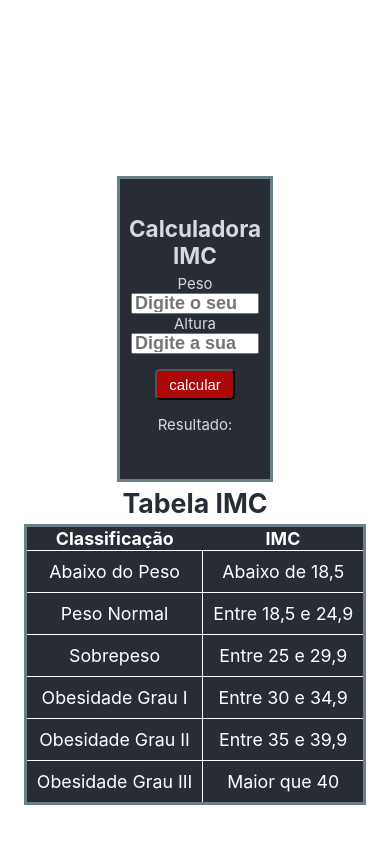
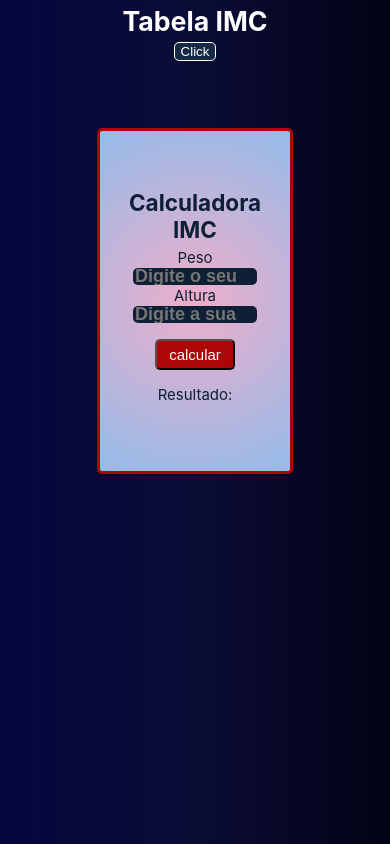
Before and after one commit to wagnermm/IMC, a React (Create React App) app in the folder imc-calculator/: page / in a window 390 px wide. Built offline with nearby package versions, Linux system fonts and the light colour scheme; a web font is replaced by a local one.

Commit message:
altera background/ adiciona funcao esconder table

```diff
--- a/imc-calculator/src/App.css
+++ b/imc-calculator/src/App.css
@@ -1,12 +1,11 @@
 .App {
-  background-color: #fff;
   text-align: center;
 }
 
 .App-header {
   margin-top: 8rem;
   display: flex;
-  flex-wrap: row;
+  flex-wrap: wrap;
   align-items: center;
   justify-content: center;
   font-size: calc(10px + 2vmin);
@@ -17,7 +16,7 @@ h2 {
   margin: 5px;
 }
 
-@media (max-width: 700px) {
+@media (max-width: 900px) {
   .App-header {
     display: flex;
     flex-direction: column;
--- a/imc-calculator/src/App.js
+++ b/imc-calculator/src/App.js
@@ -1,5 +1,5 @@
 import Table from './Components/Table/Table';
-import Calc from './Components/Calc/Calc'
+import Calc from './Components/Calc/Calc';
 
 import './App.css';
 
--- a/imc-calculator/src/Components/Calc/Calc.css
+++ b/imc-calculator/src/Components/Calc/Calc.css
@@ -1,30 +1,34 @@
 @import url('https://fonts.googleapis.com/css2?family=Barlow+Condensed:ital,wght@1,200&family=Lato:wght@300&display=swap');
 
 .calculator {
-    margin-top: 3rem;
     display: flex;
     flex-direction: column;
     justify-content: center;
     align-items: center;
     width: 400px;
     height: 300px;
-    background-color: #282c34;
-    color: #d5d9e2;
-    border: 3px solid #6b7f86;
+    padding: 20px;
+    background: radial-gradient(circle, rgba(238,174,202,1) 0%, rgba(148,187,233,1) 100%); /*#f0cdcd;*/
+    color: #0e1f36;
+    border: 3px solid #ac0606;
+    border-radius: 5px;
 }
 
 .measures input{
     width: 100%;
-    height: 25px;
+    height: 35px;
     outline: none;
+    border: none;
     text-align: center;
     font-size: 18px;
     font-family: 'Barlow Condensed', sans-serif;
-    color: #000000;
+    background-color: #0e1f36;
+    color: #fff;
     font-weight: bolder;
+    border-radius: 5px;
 }
 
-button {
+.btnCalc {
     width: 80px;
     padding: 5px;
     margin-top: 15px;
@@ -35,7 +39,7 @@ button {
     cursor: pointer;
 }
 
-button:hover {
+.btnCalc:hover {
     background-color: #611010;
 }
 
--- a/imc-calculator/src/Components/Calc/Calc.jsx
+++ b/imc-calculator/src/Components/Calc/Calc.jsx
@@ -1,5 +1,4 @@
 import React,{useState} from "react";
-
 import './Calc.css';
 
 function Calc() {
@@ -29,7 +28,7 @@ function Calc() {
                 </div>
             </div>
             <div>
-                <button onClick={calculateImc}>calcular</button>
+                <button onClick={calculateImc} className="btnCalc">calcular</button>
                 <div><p>Resultado: {result}</p></div>
             </div>
         </div>
--- a/imc-calculator/src/Components/Table/Table.css
+++ b/imc-calculator/src/Components/Table/Table.css
@@ -1,4 +1,8 @@
 .table {
+    position: absolute;
+    color: #fff;
+    top: 20%;
+    left: 60vw;
     display: flex;
     flex-direction: column;
     justify-content: center;
@@ -6,12 +10,27 @@
     width: 50%;
 }
 
-.tableStyle {
+.btnTable {
+    background-color: #142944;
+    color: #fff;
+    border: 1px solid #fff;
+    border-radius: 5px;
+    cursor: pointer;
+}
+
+.btnTable:hover {
+    background-color: #112238;
+}
+
+.tableStyle__hide {
+    display: none;
+}
+
+.tableStyle__visible {
     padding: 10px;
-    background-color: #282c34;
-    color: #fff;
-    border: 3px solid #6b7f86;
+    background-color: rgba(1,3,21,1);
     border-collapse: collapse;
+    display: block;
 }
 
 tr, td {
@@ -20,11 +39,13 @@ tr, td {
 }
 
 td:hover {
-    background-color: #202327;
+    background-color: #112238;
 }
 
-@media (max-width: 500px) {
+@media (max-width: 900px) {
     .table {
+        top: 0;
+        left: 0;
         width: 100%;
     }
 }
--- a/imc-calculator/src/Components/Table/Table.jsx
+++ b/imc-calculator/src/Components/Table/Table.jsx
@@ -1,11 +1,16 @@
-import React from "react";
-import './Table.css'
+import { useState } from 'react';
+import './Table.css';
 
 function Table() {
+    const [table, setTable] = useState("tableStyle__hide");
+    const showTable=()=> {
+        table === 'tableStyle__hide' ? setTable('tableStyle__visible') : setTable('tableStyle__hide')
+    }
     return(
         <div className="table">
             <h2>Tabela IMC</h2>
-            <table className="tableStyle">
+            <button onClick={showTable} className="btnTable">Click</button>
+            <table className={table}>
                 <thead>
                     <tr>
                         <th>
--- a/imc-calculator/src/index.css
+++ b/imc-calculator/src/index.css
@@ -5,6 +5,7 @@ body {
     sans-serif;
   -webkit-font-smoothing: antialiased;
   -moz-osx-font-smoothing: grayscale;
+  background: linear-gradient(90deg, rgba(4,6,63,1) 0%, rgba(11,12,53,1) 51%, rgba(1,3,21,1) 100%);
 }
 
 code {
--- a/imc-calculator/src/index.js
+++ b/imc-calculator/src/index.js
@@ -11,7 +11,4 @@ root.render(
   </React.StrictMode>
 );
 
-// If you want to start measuring performance in your app, pass a function
-// to log results (for example: reportWebVitals(console.log))
-// or send to an analytics endpoint. Learn more: https://bit.ly/CRA-vitals
 reportWebVitals();
```
Also changed, not shown: 1 other file (tests, documents, lock files or other folders).
